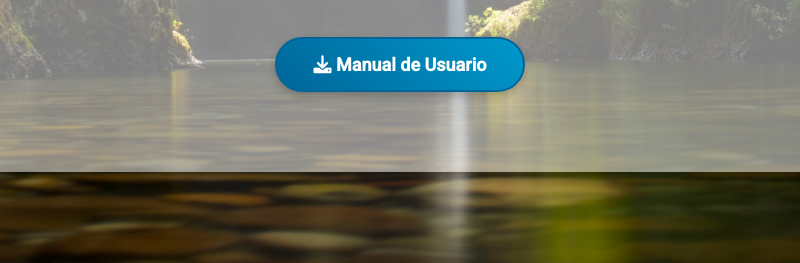
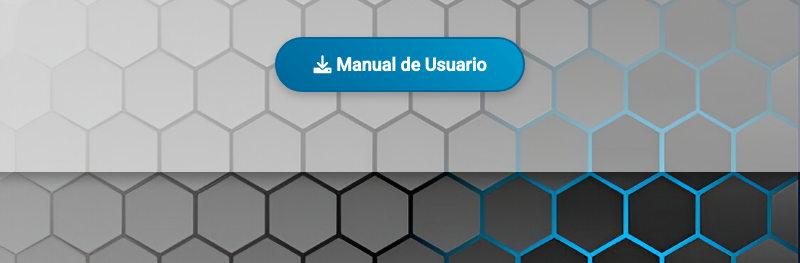
Before and after one commit to LVEJARANO/simuladorarq-app, an Electron app: page ProyectoEle/MiSoftwareElectron/index.html in a window 800 px wide. Shown: the part 537-800 px from the top of the page. Drawn offline with Linux system fonts and the light colour scheme.

Commit message:
Se hacen modificaciones en el proyecto

```diff
--- a/ProyectoEle/MiSoftwareElectron/index.html
+++ b/ProyectoEle/MiSoftwareElectron/index.html
@@ -124,9 +124,11 @@
         <h1>Bienvenidos</h1>
         <p class="intro">Bienvenidos a IFEPE, un espacio diseñado para evaluar y gestionar los elementos clave del mobiliario urbano en los espacios públicos.</p>
         <button class="manual">
-            <i class="fas fa-download"></i>
-            Manual de Usuario
+            <a href="../MiSoftwareElectron/pdf/Manual_Usuario_v1.1.pdf" download="Manual_Usuario.pdf" style="text-decoration: none; color: white;">
+                <i class="fas fa-download"></i> Manual de Usuario
+            </a>
         </button>
+
     </div>
 
     <script>
@@ -138,10 +140,10 @@
 
         // Array de rutas de las imágenes de fondo
         const backgroundImages = [
-            '../MiSoftwareElectron/img/img1.jpg',
-            '../MiSoftwareElectron/img/img2.jpeg',
-            '../MiSoftwareElectron/img/img3.jpg',
-            '../MiSoftwareElectron/img/img4.jpeg'
+            '../MiSoftwareElectron/img/img10.jpeg',
+            '../MiSoftwareElectron/img/img11.jpeg',
+            '../MiSoftwareElectron/img/img12.jpeg',
+            '../MiSoftwareElectron/img/img8.jpg'
         ];
 
         let currentImageIndex = 0;
```
Also changed, not shown: ProyectoEle/MiSoftwareElectron/img/img10.jpeg (added), ProyectoEle/MiSoftwareElectron/img/img11.jpeg (added), ProyectoEle/MiSoftwareElectron/img/img12.jpeg (added), ProyectoEle/MiSoftwareElectron/img/img3.jpg (deleted), ProyectoEle/MiSoftwareElectron/img/img8.jpg (added), 4 other files.
